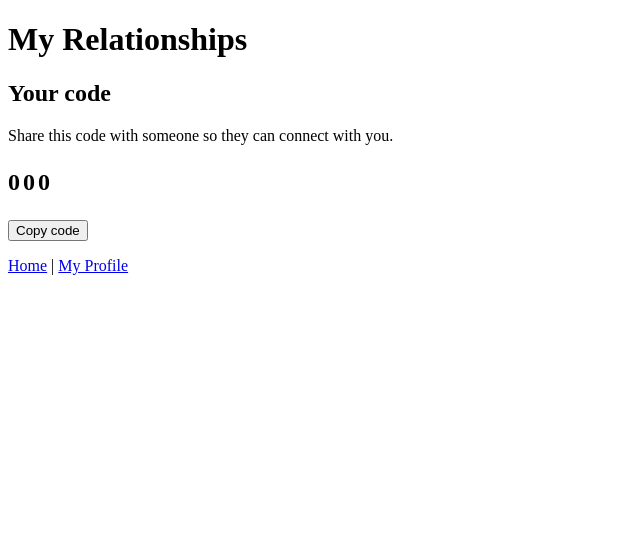
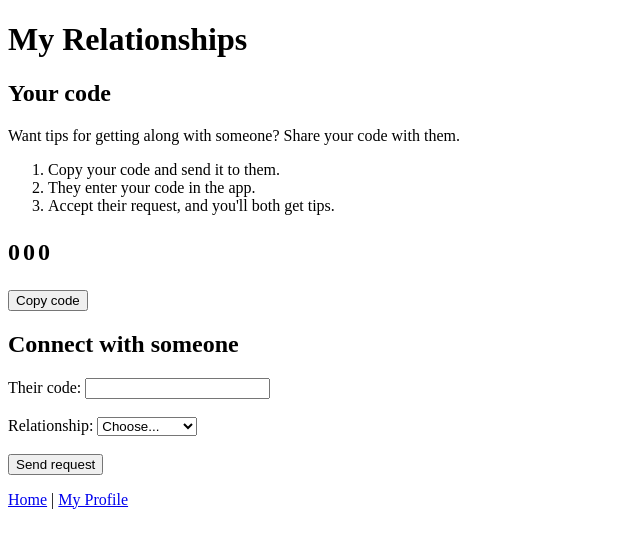
Before and after one commit to enuriuyanage16-cell/communication-relationship-recommender-app, a Flask app: template templates/relationships.html in a window 1280 px wide. Shown: the top 548 px of the page, without its empty margins (0-640 px from the left). Run offline with Flask 3, Linux system fonts and the light colour scheme; the template is opened without the code that fills it: most values are stand-ins (such as "Sample title", 1, 10 or a date in 2020).

Commit message:
Add connect form and coloured messages

```diff
--- a/templates/relationships.html
+++ b/templates/relationships.html
@@ -7,10 +7,43 @@
     <h1>My Relationships</h1>
 
     <h2>Your code</h2>
-    <p>Share this code with someone so they can connect with you.</p>
+    <p>Want tips for getting along with someone? Share your code with them.</p>
+    <ol>
+        <li>Copy your code and send it to them.</li>
+        <li>They enter your code in the app.</li>
+        <li>Accept their request, and you'll both get tips.</li>
+    </ol>
     <p style="font-size: 1.5em; font-weight: bold; letter-spacing: 3px;">{{ code }}</p>
     <button onclick="copyCode()">Copy code</button>
     <span id="copied" style="color: green;"></span>
+
+    <h2>Connect with someone</h2>
+    {% set box_colors = {
+        "success": ["#dff0d8", "#3c763d"],
+        "error": ["#f2dede", "#a94442"],
+        "info": ["#d9edf7", "#31708f"]
+    } %}
+    {% if message %}
+    <p style="padding: 10px; border-radius: 6px; max-width: 600px;
+          background: {{ box_colors[message_type][0] }};
+          color: {{ box_colors[message_type][1] }};">
+          {{ message }}
+    </p>
+    {% endif %}
+    <form method="post" action="/relationships">
+        <label>Their code: <input name="code" maxlength="6" required></label>
+        <br><br>
+        <label>Relationship:
+            <select name="label" required>
+                <option value="">Choose...</option>
+                {% for l in labels %}
+                <option value="{{ l }}">{{ l }}</option>
+                {% endfor %}
+            </select>
+        </label>
+        <br><br>
+        <button type="submit">Send request</button>
+    </form>
 
     <p><a href="/">Home</a> | <a href="/profile">My Profile</a></p>
 
```
